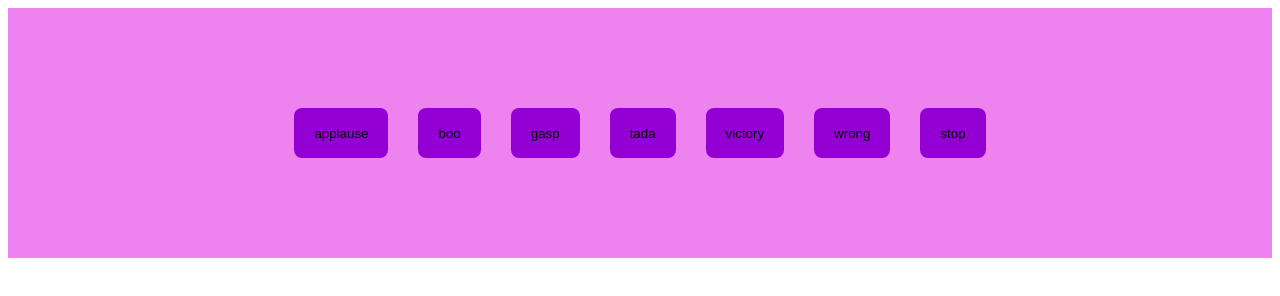
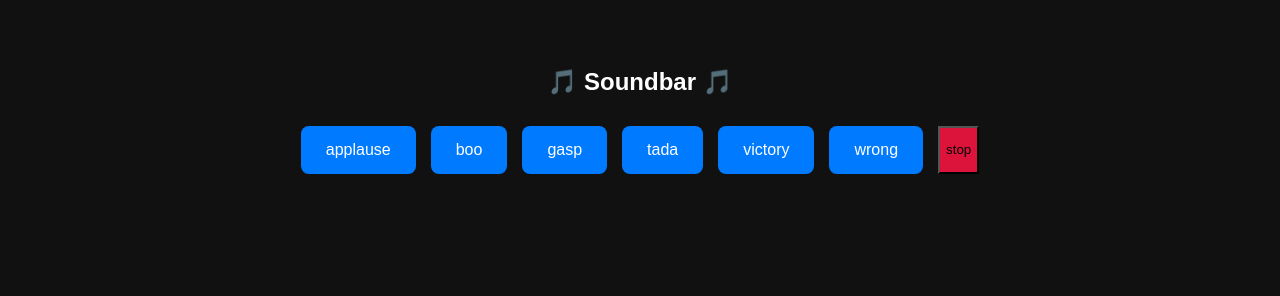
Before and after one commit to acciojob/Soundbar-Saurabhdombe2000, a website: page main.html in a window 1280 px wide. Drawn offline with Linux system fonts and the light colour scheme.

Commit message:
created a submission

```diff
--- a/main.html
+++ b/main.html
@@ -7,15 +7,11 @@
 </head>
 
 <body>
-	<div id="buttons">
-		<button class="btn">applause</button>
-		<button class="btn">boo</button>
-		<button class="btn">gasp</button>
-		<button class="btn">tada</button>
-		<button class="btn">victory</button>
-		<button class="btn">wrong</button>
-		<button class="stop">stop</button>
-	</div>
+	<h2>🎵 Soundbar 🎵</h2>
+
+  <!-- Section with buttons -->
+  <div id="buttons"></div>
+
 	<!-- the entire body must be written by student -->
     <script type="text/javascript" src="./script.js">
 </script>
--- a/script.js
+++ b/script.js
@@ -1,29 +1,45 @@
-//your JS code here. If required.
- const sounds = ["sound1", "sound2", "sound3", "sound4", "sound5", "sound6"];
+const sounds = ['applause', 'boo', 'gasp', 'tada', 'victory', 'wrong'];
 
-    // Create audio elements dynamically
-    const audios = {};
-    sounds.forEach(name => {
-      audios[name] = new Audio(`./sounds/${name}.mp3`);
-    });
+const buttons = document.getElementById('buttons');
 
-    // Select buttons
-    const buttons = document.querySelectorAll(".btn");
-    const stopBtn = document.querySelector(".stop");
+// Build a play button for each sound
+sounds.forEach((sound) => {
+  // hidden audio element
+  const audio = document.createElement('audio');
+  audio.id = sound;
+  audio.src = `./sounds/${sound}.mp3`;
+  audio.preload = 'auto';
+  document.body.appendChild(audio);
 
-    // Add event listeners
-    buttons.forEach((btn, index) => {
-      btn.addEventListener("click", () => {
-        stopAll();
-        audios[sounds[index]].play();
-      });
-    });
+  // visible button
+  const btn = document.createElement('button');
+  btn.className = 'btn';
+  btn.textContent = sound;
+  btn.appendChild(audio);
 
-    stopBtn.addEventListener("click", stopAll);
+  btn.addEventListener('click', () => {
+    stopSounds();
+    const el = document.getElementById(sound);
+    el.currentTime = 0;
+    const p = el.play();
+  });
 
-    function stopAll() {
-      sounds.forEach(name => {
-        audios[name].pause();
-        audios[name].currentTime = 0; // Reset to start
-      });
-    }
+  buttons.appendChild(btn);
+});
+
+// Stop button (DO NOT give it .btn so tests count 6 .btn only)
+const stopBtn = document.createElement('button');
+stopBtn.className = 'stop';
+stopBtn.textContent = 'stop';
+stopBtn.addEventListener('click', stopSounds);
+buttons.appendChild(stopBtn);
+
+// Pause & reset all
+function stopSounds() {
+  sounds.forEach((sound) => {
+    const el = document.getElementById(sound);
+    if (!el) return;
+    el.pause();
+    el.currentTime = 0;
+  });
+}
--- a/styles.css
+++ b/styles.css
@@ -1,20 +1,33 @@
-/*  your css code here. If applicable */
+body {
+  font-family: Arial, sans-serif;
+  text-align: center;
+  background: #111;
+  color: #fff;
+  padding: 40px;
+}
+
 #buttons {
-	background-color: violet;
-	height:250px;
-	display:flex;
-	gap:30px;
-	flex-wrap:wrap;
-	justify-content:center;
-	align-items:center;
+  display: flex;
+  justify-content: center;
+  flex-wrap: wrap;
+  gap: 15px;
+  margin-top: 30px;
 }
-.btn, .stop {
-	height:50px;
-	padding:12px 20px;
-	border-radius:8px;
-	border:none;
-	cursor:pointer;
-	transition:0.3s ease;
-	background-color:darkviolet;
-	justify-content:space-evenly;
+
+.btn {
+  background: #007bff;
+  color: white;
+  border: none;
+  padding: 15px 25px;
+  border-radius: 8px;
+  cursor: pointer;
+  font-size: 16px;
+  transition: background 0.3s;
 }
+
+.btn:hover {
+  background: #0056b3;
+}
+
+.stop {
+  background: crimson;
```
